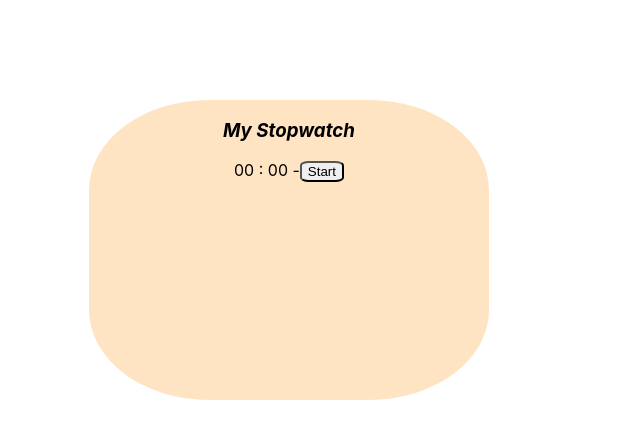
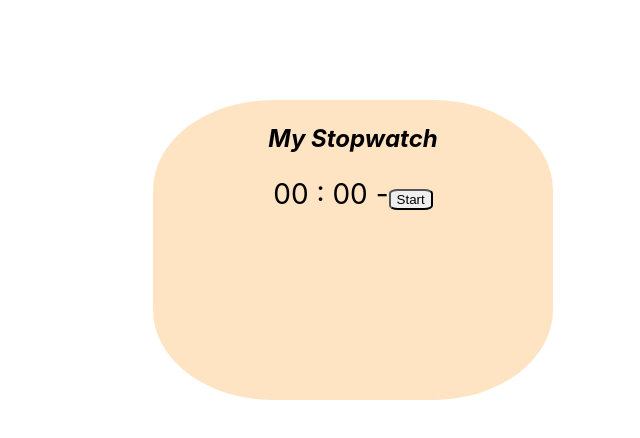
Before and after one commit to jorgevz/Stopwatch, a React (Create React App) app: page / in a window 1280 px wide. Shown: the top 438 px of the page, without its empty margins (295-935 px from the left). Built offline with nearby package versions, Linux system fonts and the light colour scheme.

Commit message:
font size edit

```diff
--- a/src/App.css
+++ b/src/App.css
@@ -1,11 +1,12 @@
 #style{
 font-weight: bold;
 font-style: italic;
+font-size: 24px;
 }
 
 .timer{
 position: absolute;
-left:30%;
+left:35%;
 bottom: 50%;
 justify-content: space-between;
 background-color: bisque;
@@ -13,6 +14,7 @@ width: 400px;
 height: 300px;
 text-align: center;
 border-radius: 30%;
+font-size: 28px;
 }
 
 .s1{
```
Also changed, not shown: src/component/Stopwatch.js (line endings or trailing spaces).
